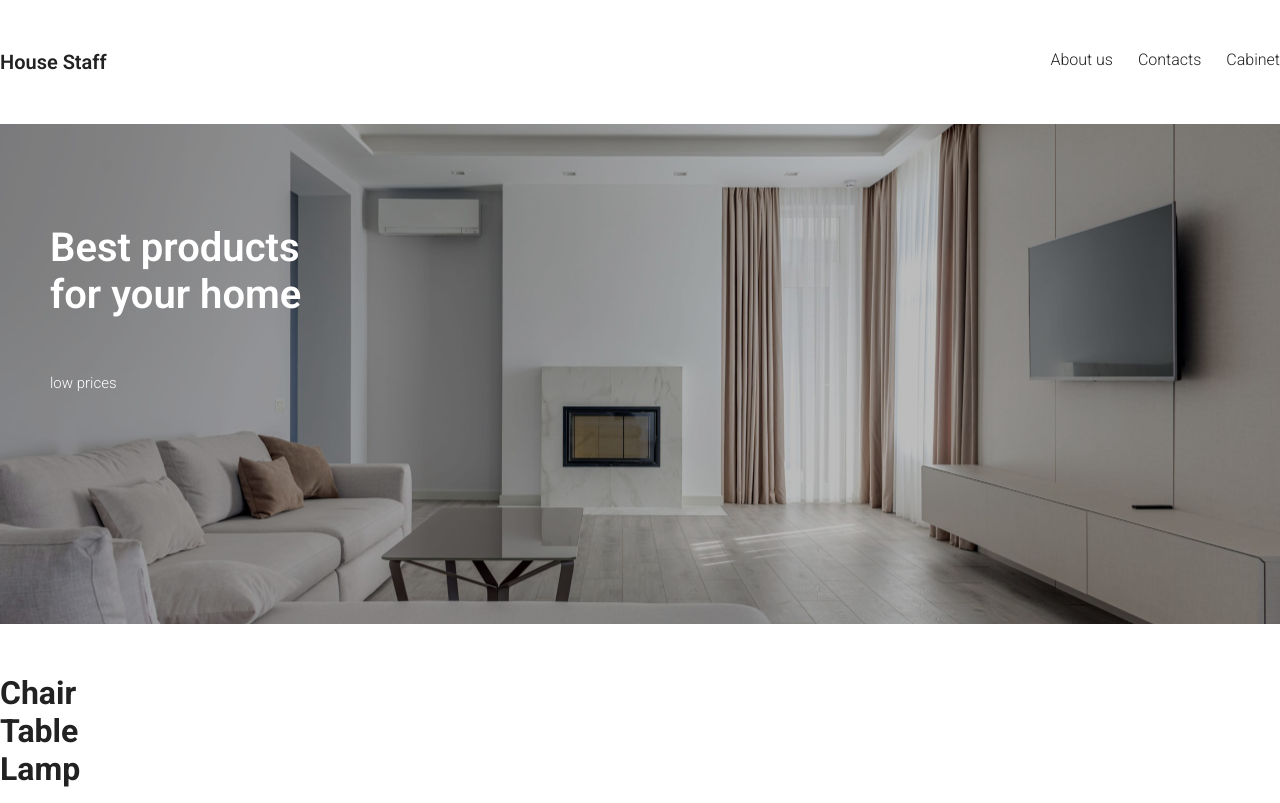
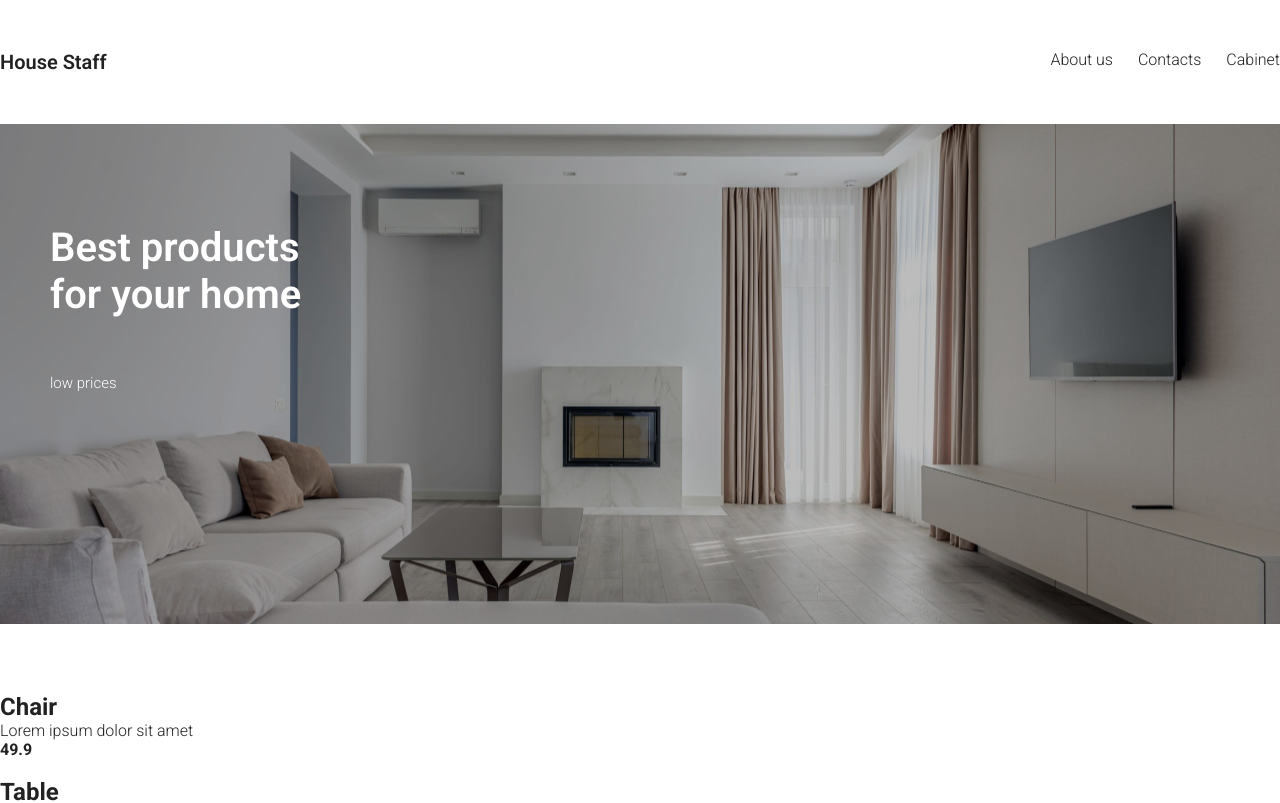
Before and after one commit to YevhLyt95/shop, a React (Create React App) app in the folder shop/: page / in a window 1280 px wide. Shown: the top 803 px of the page. Built offline with nearby package versions, Linux system fonts and the light colour scheme; the HTML template or start-up script is replaced by a standard one.

Commit message:
created Item component and connect it into Items

```diff
--- /dev/null
+++ b/shop/src/components/Item.js
@@ -0,0 +1,17 @@
+/*this is component for every item*/
+import React, { Component } from 'react'
+
+export class Item extends Component {
+  render() {
+    return (
+      <div className='item'>
+        <img src={""} />
+        <h2>{this.props.item.title}</h2>
+        <p>{this.props.item.desc}</p>
+        <b>{this.props.item.price}</b>
+      </div>
+    )
+  }
+}
+
+export default Item
--- a/shop/src/components/Items.js
+++ b/shop/src/components/Items.js
@@ -1,11 +1,11 @@
 import React, { Component } from 'react'
-
+import Item from './Item'
 export class Items extends Component {
   render() {
     return (
       <main>
         {this.props.items.map(el => (
-          <h1>{el.title}</h1>
+          <Item key={el.id} item={el} />
         ))}
       </main>
     )
```
